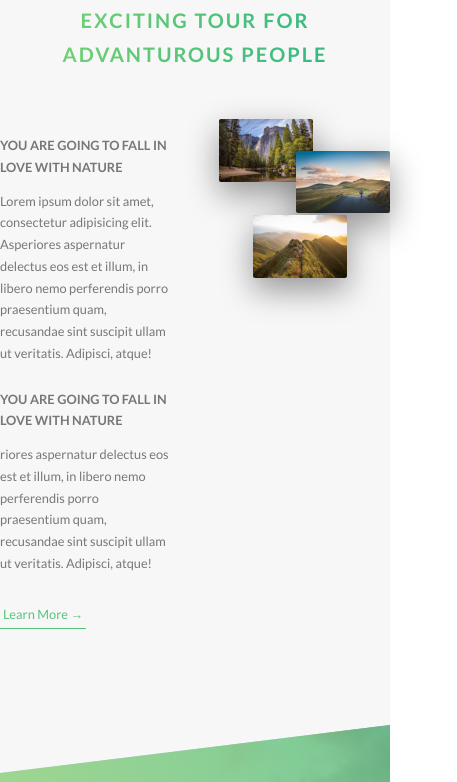
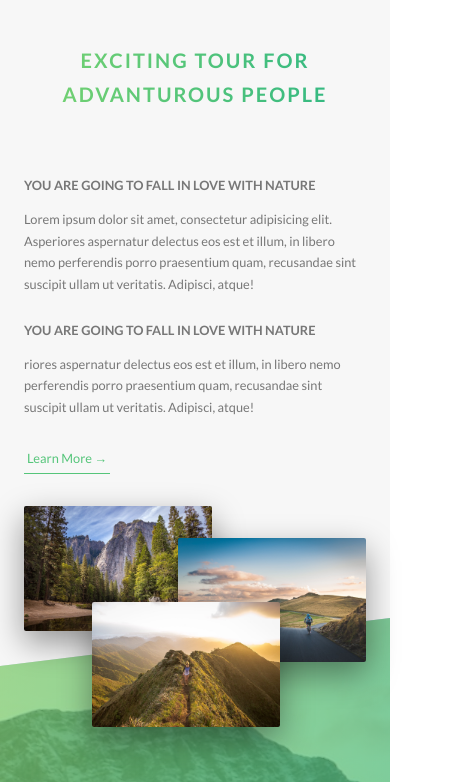
Before and after one commit to sinajamoly/nature_tour, a website: page index.html in a window 390 px wide. Shown: the part 878-1660 px from the top of the page, 457 px wide, since content can reach past the window. Drawn offline with Linux system fonts and the light colour scheme.

Commit message:
responsive navigation and footer

```diff
--- a/sass/abstracts/_variables.scss
+++ b/sass/abstracts/_variables.scss
@@ -16,6 +16,7 @@
 //GRID
 $grid-width:114rem;
 $gutter_vertical:8rem;
+$gutter_vertical-small:6rem;
 $gutter_horizontal:6rem;
 
 
--- a/sass/layout/_footer.scss
+++ b/sass/layout/_footer.scss
@@ -2,6 +2,9 @@
   background-color: $color-grey-dark-3;
   padding: 10rem 0;
   font-size: 1.4rem;
+  @include respond(tab-port){
+    padding: 8rem 0;
+  }
 
   &__logo-box{
     text-align: center;
@@ -17,6 +20,10 @@
     border-top:1px solid $color-grey-dark-2;
     padding-top: 2rem;
     display: inline-block;
+    @include respond(tab-port){
+      width: 100%;
+      text-align: center;
+    }
   }
 
   &__list{
@@ -50,6 +57,10 @@
   &_copyright{
     border-top:1px solid $color-grey-dark-2;
     padding-top: 2rem;
+    @include respond(tab-port){
+      width: 100%;
+      float: none;
+    }
     //width: 80%;
   }
 }
--- a/sass/layout/_grid.scss
+++ b/sass/layout/_grid.scss
@@ -3,6 +3,13 @@
   margin: 0 auto;
   &:not(:last-child){
     margin-bottom: $gutter_vertical;
+    @include respond(tab-port){
+      margin-bottom: $gutter_vertical-small;
+    }
+  }
+  @include respond(tab-port){
+    max-width: 50rem;
+    padding: 0 3rem;
   }
   @include clearfix;
 
@@ -10,6 +17,13 @@
     float: left;
     &:not(:last-child){
       margin-right: $gutter_horizontal;
+      @include respond(tab-port){
+        margin-right: 0;
+        margin-bottom: $gutter_vertical-small;
+      }
+    }
+    @include respond(tab-port){
+      width: 100% !important;
     }
   }
 
--- a/sass/layout/_header.scss
+++ b/sass/layout/_header.scss
@@ -1,11 +1,15 @@
 
 .header{
   height: 95vh;
+  margin-bottom: 5rem;
   background-image: linear-gradient(to right bottom,rgba($color-primary-light,0.7),rgba($color-primary-dark,0.7)),url("../img/hero.jpg");
   background-size: cover;
   background-position: top;
-  clip-path: polygon( 0 0, 0 100%,  100% 90%, 100% 0);
+  clip-path: polygon( 0 0, 0 100%,  100% 75vh, 100% 0);
   position: relative;
+  @include respond(phone){
+    clip-path: polygon( 0 0, 0 100%,  100% 85vh, 100% 0);;
+  }
   &__logo-box{
     position: absolute;
     top: 4rem;
--- a/sass/layout/_navigation.scss
+++ b/sass/layout/_navigation.scss
@@ -14,6 +14,14 @@
     box-shadow: 0 1rem 3rem rgba($color-black , .1);
     text-align: center;
     cursor: pointer;
+    @include respond(tab-port){
+      top: 4rem;
+      right: 4rem;
+    }
+    @include respond(phone){
+      top: 3.5rem;
+      right: 3.5rem;
+    }
   }
   &__background{
     z-index: 10000;
@@ -26,6 +34,10 @@
     background-image: radial-gradient($color-primary-light,$color-primary-dark);
     //transform: scale(80);
     transition: transform .8s cubic-bezier(0.68,-0.55,0.265, 1.55);
+    @include respond(tab-port){
+      top: 4.5rem;
+      right: 4.5rem;
+    }
   }
   &__nav{
     height: 100vh;
```
Also changed, not shown: css/style.css.
